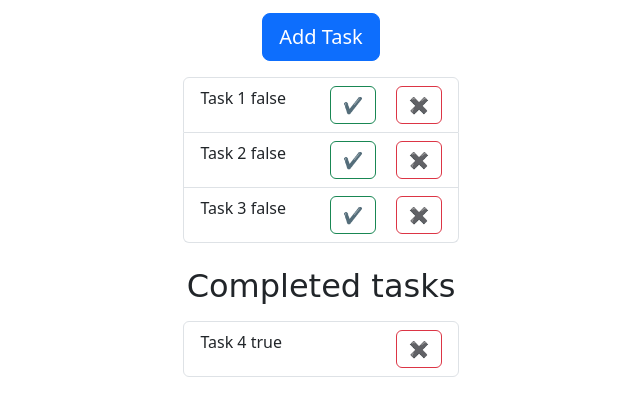
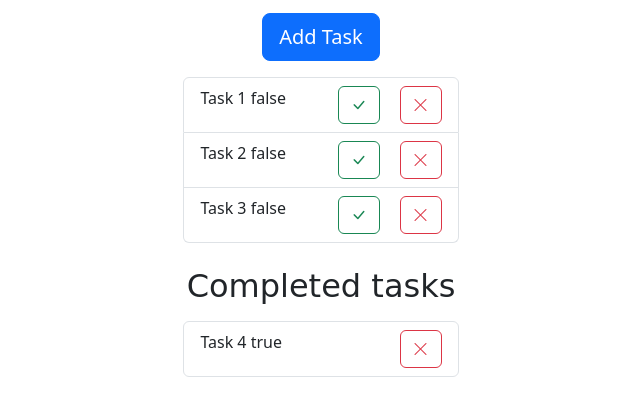
Before and after one commit to ccasado16/to-do-list, a website built with Vite: page index.html in a window 1280 px wide. Shown: the part 141-556 px from the top of the page, without its empty margins (319-959 px from the left). Built offline with nearby package versions, Linux system fonts and the light colour scheme; a web font is replaced by a local one.

Commit message:
Change emoji icon buttons for bi icon button

```diff
--- a/baseButton.js
+++ b/baseButton.js
@@ -1,7 +1,11 @@
 function baseButton(icon, event) {
   let button = document.createElement("button");
   button.classList.add("btn");
-  button.innerHTML = icon || "button";
+
+  let ico = document.createElement("i");
+  ico.classList.add("bi", icon);
+  button.appendChild(ico);
+
   button.addEventListener("click", event);
 
   return button;
--- a/index.html
+++ b/index.html
@@ -5,6 +5,7 @@
     <meta http-equiv="X-UA-Compatible" content="IE=edge" />
     <meta name="viewport" content="width=device-width, initial-scale=1.0" />
 
+    <!-- FIXME: Change favicon size -->
     <link rel="icon" type="image/svg+xml" href="public/logo.svg" />
 
     <title>To-Do</title>
@@ -16,6 +17,9 @@
       integrity="sha384-GLhlTQ8iRABdZLl6O3oVMWSktQOp6b7In1Zl3/Jr59b6EGGoI1aFkw7cmDA6j6gD"
       crossorigin="anonymous"
     />
+
+    <!-- bootstrap icons -->
+    <link rel="stylesheet" href="https://cdn.jsdelivr.net/npm/bootstrap-icons@1.10.3/font/bootstrap-icons.css">
 
     <!-- google fonts -->
     <link rel="preconnect" href="https://fonts.googleapis.com" />
--- a/taskCard.js
+++ b/taskCard.js
@@ -22,7 +22,7 @@ export function TaskCard(task, removeTask, completeTask) {
 }
 
 function btnComplete(completeTask, task) {
-  let btnComplete = baseButton("&#10004;", () => completeTask(task));
+  let btnComplete = baseButton("bi-check-lg", () => completeTask(task));
 
   btnComplete.classList.add("btn-outline-success");
 
@@ -30,7 +30,7 @@ function btnComplete(completeTask, task) {
 }
 
 function btnDelete(removeTask, task) {
-  let btnDelete = baseButton("&#10006;", () => removeTask(task));
+  let btnDelete = baseButton("bi-x-lg", () => removeTask(task));
 
   btnDelete.classList.add("btn-outline-danger");
 
```
